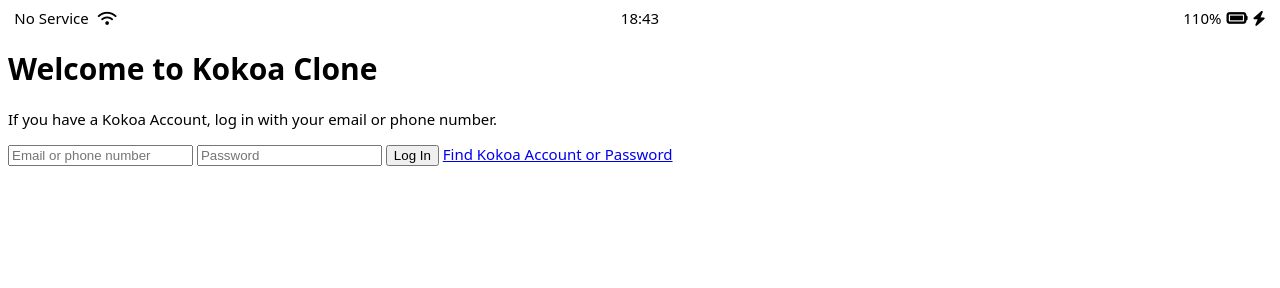
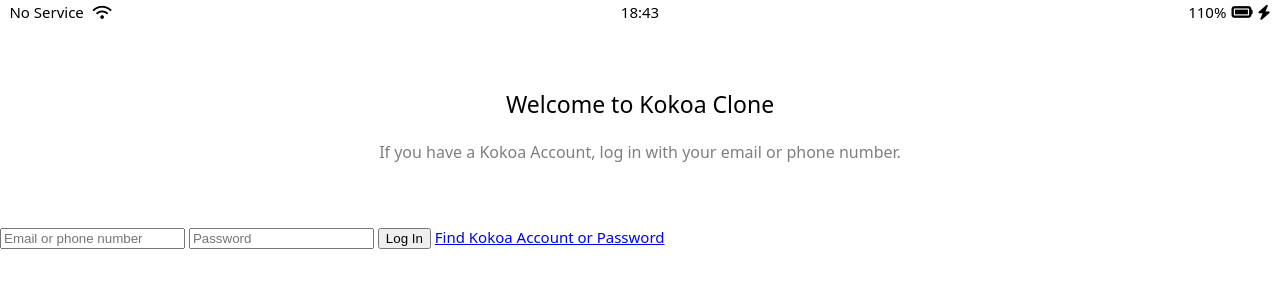
Before and after one commit to Teezyyy/kokoa-clone, a plain HTML site: page index.html in a window 1280 px wide. Drawn offline with Linux system fonts and the light colour scheme.

Commit message:
Sign Up CSS

```diff
--- /dev/null
+++ b/css/reset.css
@@ -0,0 +1,124 @@
+html,
+body,
+div,
+span,
+applet,
+object,
+iframe,
+h1,
+h2,
+h3,
+h4,
+h5,
+h6,
+p,
+blockquote,
+pre,
+a,
+abbr,
+acronym,
+address,
+big,
+cite,
+code,
+del,
+dfn,
+em,
+img,
+ins,
+kbd,
+q,
+s,
+samp,
+small,
+strike,
+strong,
+sub,
+sup,
+tt,
+var,
+b,
+u,
+i,
+center,
+dl,
+dt,
+dd,
+ol,
+ul,
+li,
+fieldset,
+form,
+label,
+legend,
+table,
+caption,
+tbody,
+tfoot,
+thead,
+tr,
+th,
+td,
+article,
+aside,
+canvas,
+details,
+embed,
+figure,
+figcaption,
+footer,
+header,
+hgroup,
+menu,
+nav,
+output,
+ruby,
+section,
+summary,
+time,
+mark,
+audio,
+video {
+  margin: 0;
+  padding: 0;
+  border: 0;
+  font-size: 100%;
+  font: inherit;
+  vertical-align: baseline;
+}
+/* HTML5 display-role reset for older browsers */
+article,
+aside,
+details,
+figcaption,
+figure,
+footer,
+header,
+hgroup,
+menu,
+nav,
+section {
+  display: block;
+}
+body {
+  line-height: 1;
+}
+ol,
+ul {
+  list-style: none;
+}
+blockquote,
+q {
+  quotes: none;
+}
+blockquote:before,
+blockquote:after,
+q:before,
+q:after {
+  content: "";
+  content: none;
+}
+table {
+  border-collapse: collapse;
+  border-spacing: 0;
+}
--- /dev/null
+++ b/css/status-bar.css
@@ -0,0 +1,28 @@
+.status-bar {
+  display: flex;
+  justify-content: center;
+  padding: 5px 3px;
+}
+
+.status-bar__column:first-child span {
+  margin-right: 5px;
+}
+
+.status-bar__column {
+  width: 33%;
+}
+
+.status-bar__column:nth-child(2) {
+  display: flex;
+  justify-content: center;
+}
+
+.status-bar__column:last-child {
+  display: flex;
+  justify-content: flex-end;
+  align-items: center;
+}
+
+.status-bar__column .fa-battery-full {
+  margin: 0px 5px;
+}
--- a/css/styles.css
+++ b/css/styles.css
@@ -1,33 +1,26 @@
+@import "reset.css";
+@import "status-bar.css";
+
 body {
   font-family: system-ui, -apple-system, BlinkMacSystemFont, "Segoe UI", Roboto,
     Oxygen, Ubuntu, Cantarell, "Open Sans", "Helvetica Neue", sans-serif;
   font-size: 15px;
 }
 
-.status-bar {
+.welcome-header {
+  margin: 68px 0px;
+  text-align: center;
   display: flex;
-  justify-content: center;
-}
-
-.status-bar__column:first-child span {
-  margin-right: 5px;
-}
-
-.status-bar__column {
-  width: 33%;
-}
-
-.status-bar__column:nth-child(2) {
-  display: flex;
-  justify-content: center;
-}
-
-.status-bar__column:last-child {
-  display: flex;
-  justify-content: flex-end;
+  flex-direction: column;
   align-items: center;
 }
 
-.status-bar__column .fa-battery-full {
-  margin: 0px 5px;
+.welcome-header__title {
+  margin-bottom: 28px;
+  font-size: 23px;
 }
+.welcome-header__text {
+  width: 60%;
+  opacity: 0.5;
+  font-size: 16px;
+}
```
